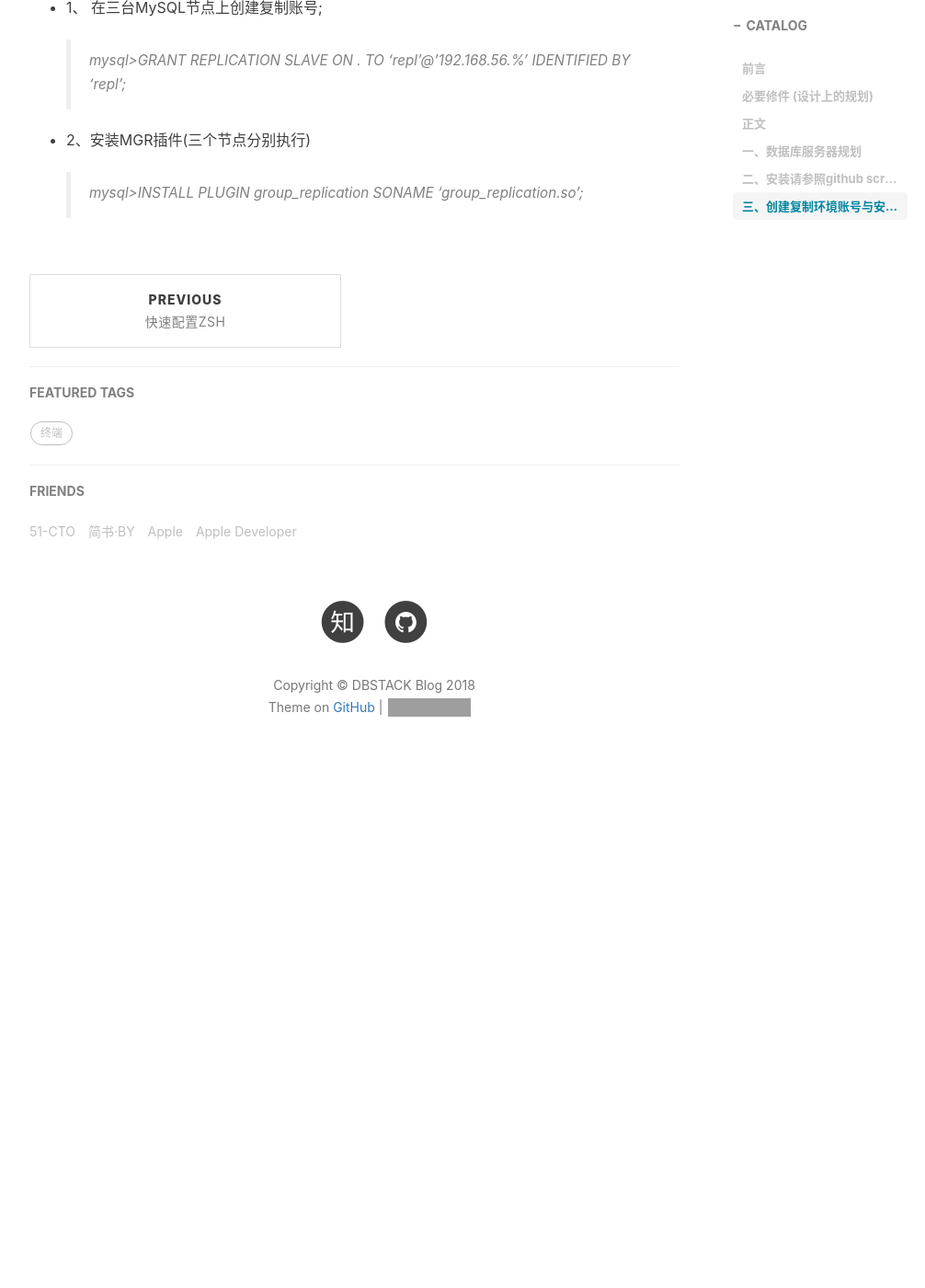
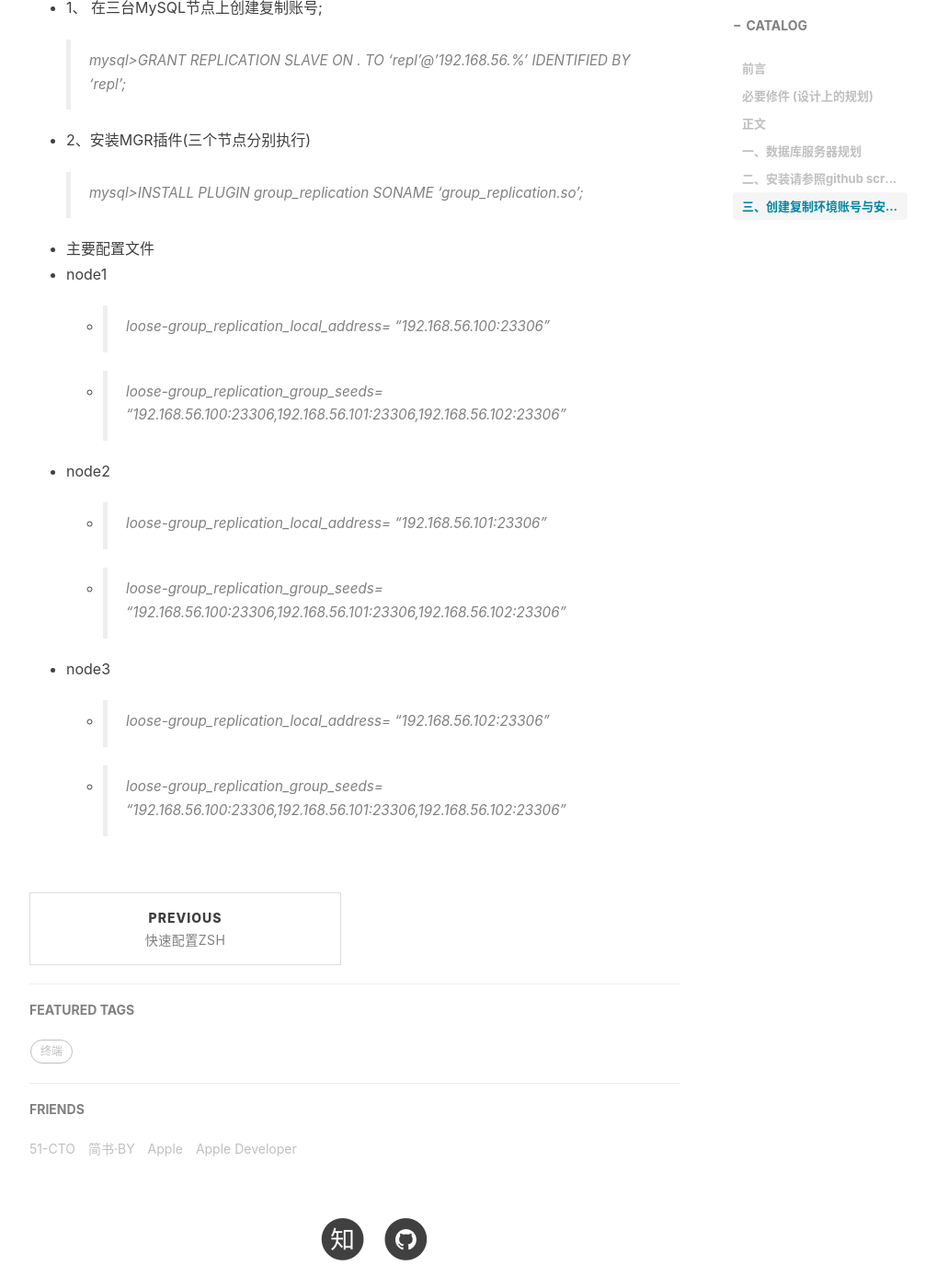
Before and after one commit to weiyanwei412/weiyanwei412.github.io, a Jekyll site: the page built from _posts/2018-03-20-MySQL(MGR).md, in a window 1280 px wide and 1400 px high, scrolled down 1998 px. Shown: the whole window at 92% size, without its empty margins (233-1239 px from the left). Built offline with Jekyll 4.4.1, drawn with Linux system fonts in a browser that asks for light colours; nearby versions of some CDN libraries; comment, search, counter and statistics services are not loaded; before the commit the page ends 2871 px from its top, so only the background shows below that; grey boxes are pictures that could not be loaded.

Commit message:
Update 2018-03-20-MySQL(MGR).md

```diff
--- a/_posts/2018-03-20-MySQL(MGR).md
+++ b/_posts/2018-03-20-MySQL(MGR).md
@@ -50,3 +50,13 @@ MGR是MySQL数据库未来发展的一个重要方向。
 > mysql>GRANT REPLICATION SLAVE ON *.* TO 'repl'@'192.168.56.%' IDENTIFIED BY 'repl';
 - 2、安装MGR插件(三个节点分别执行)
 > mysql>INSTALL PLUGIN group_replication SONAME 'group_replication.so';
+- 主要配置文件
+- node1
+  - > loose-group_replication_local_address= "192.168.56.100:23306"
+  - > loose-group_replication_group_seeds= "192.168.56.100:23306,192.168.56.101:23306,192.168.56.102:23306"
+- node2
+  - > loose-group_replication_local_address= "192.168.56.101:23306"
+  - > loose-group_replication_group_seeds= "192.168.56.100:23306,192.168.56.101:23306,192.168.56.102:23306"
+- node3
+  - > loose-group_replication_local_address= "192.168.56.102:23306"
+  - > loose-group_replication_group_seeds= "192.168.56.100:23306,192.168.56.101:23306,192.168.56.102:23306"
```
